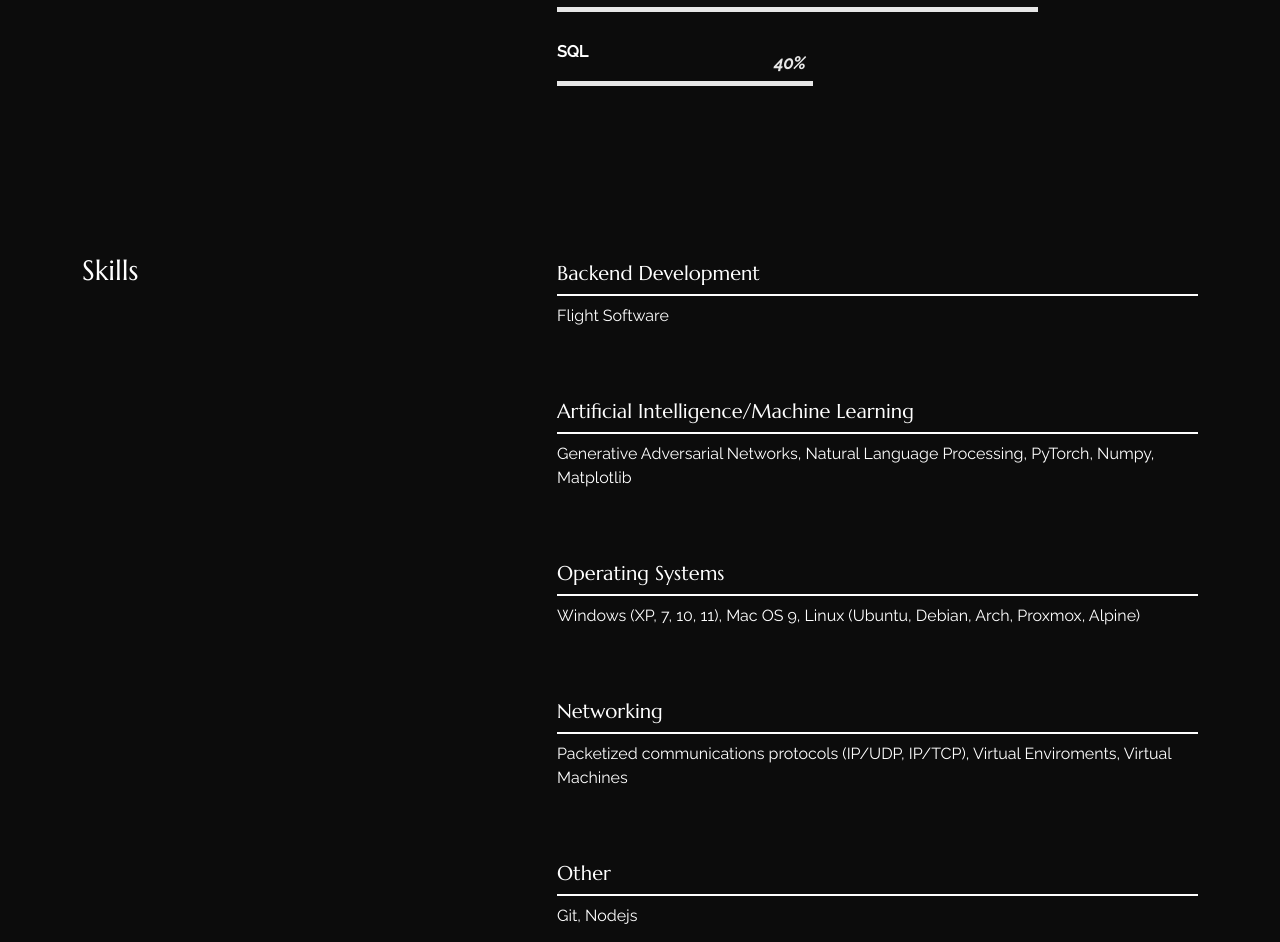
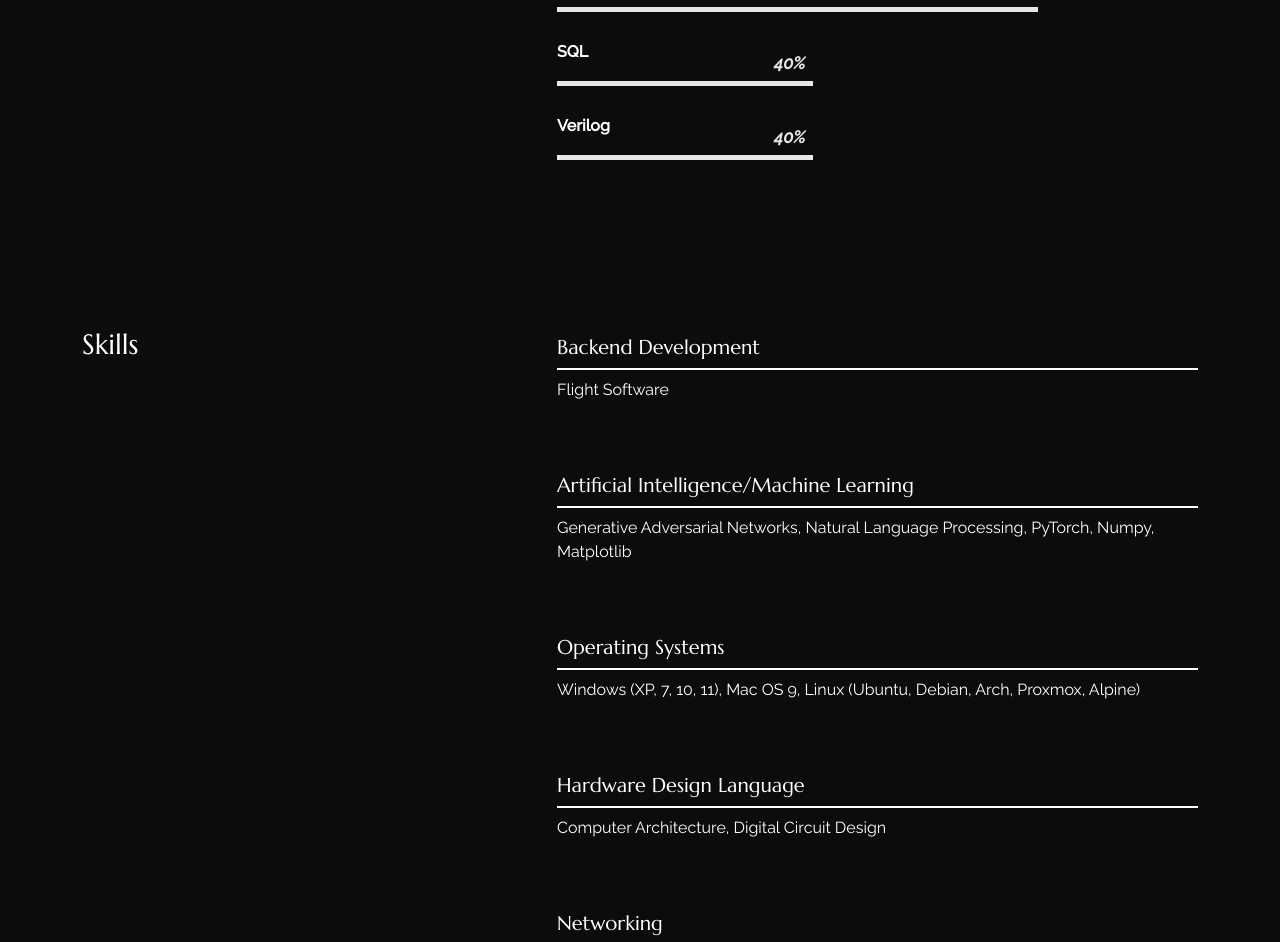
Before and after one commit to michaelwithnospaces/react_portfolio, a React (Create React App) app: page /about in a window 1280 px wide. Shown: the part 1609-2551 px from the top of the page. Built offline with nearby package versions, Linux system fonts and the light colour scheme.

Commit message:
add language. add skill

```diff
--- a/src/content_option.js
+++ b/src/content_option.js
@@ -93,6 +93,10 @@ const skills = [{
         name: "SQL",
         value: 40,
     },
+    {
+        name: "Verilog",
+        value: 40,
+    },
 ];
 
 const services = [{
@@ -106,6 +110,10 @@ const services = [{
     {
         title: "Operating Systems",
         description: "Windows (XP, 7, 10, 11), Mac OS 9, Linux (Ubuntu, Debian, Arch, Proxmox, Alpine)",
+    },
+    {
+        title: "Hardware Design Language",
+        description: "Computer Architecture, Digital Circuit Design",
     },
     {
         title: "Networking",
```
